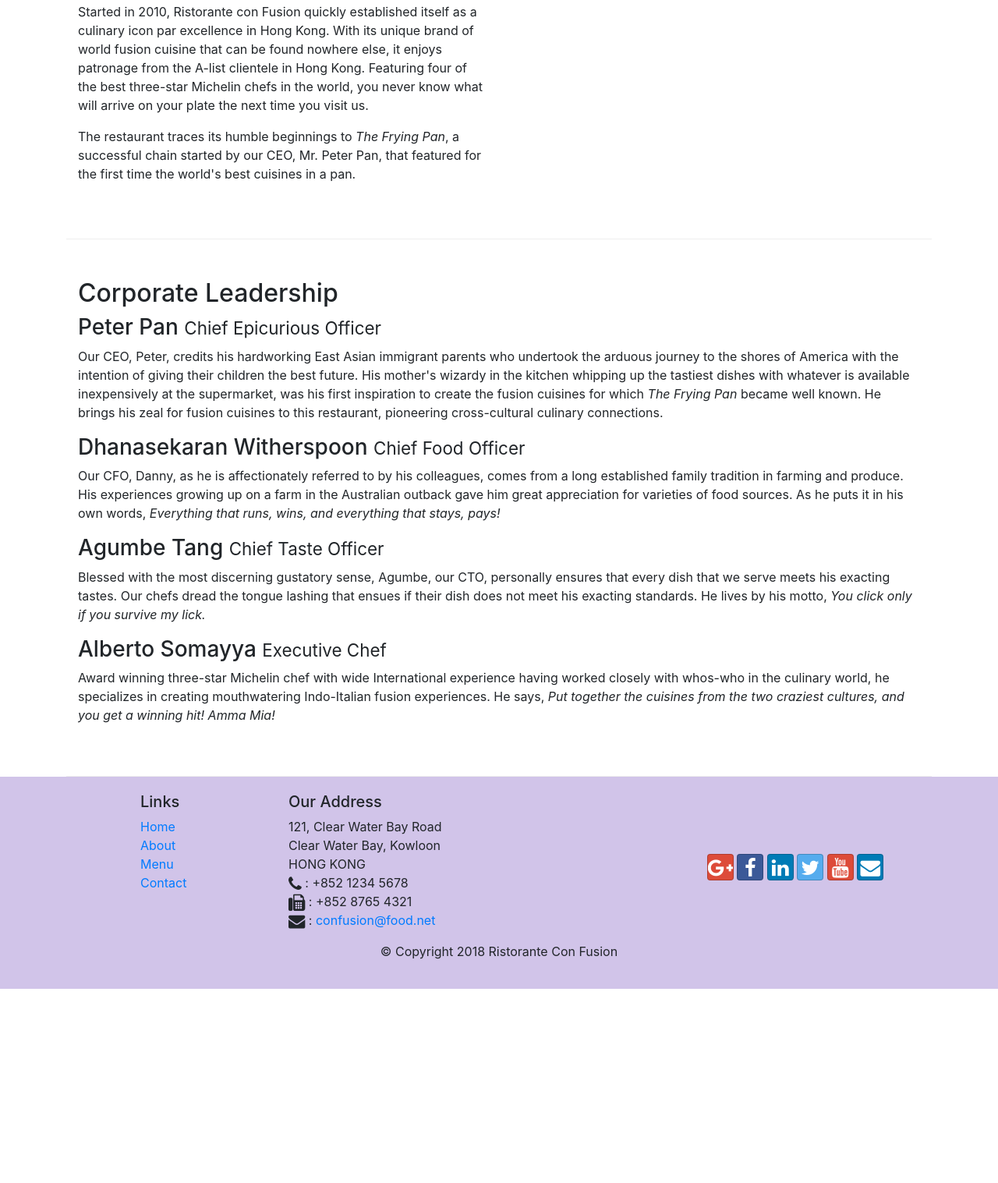
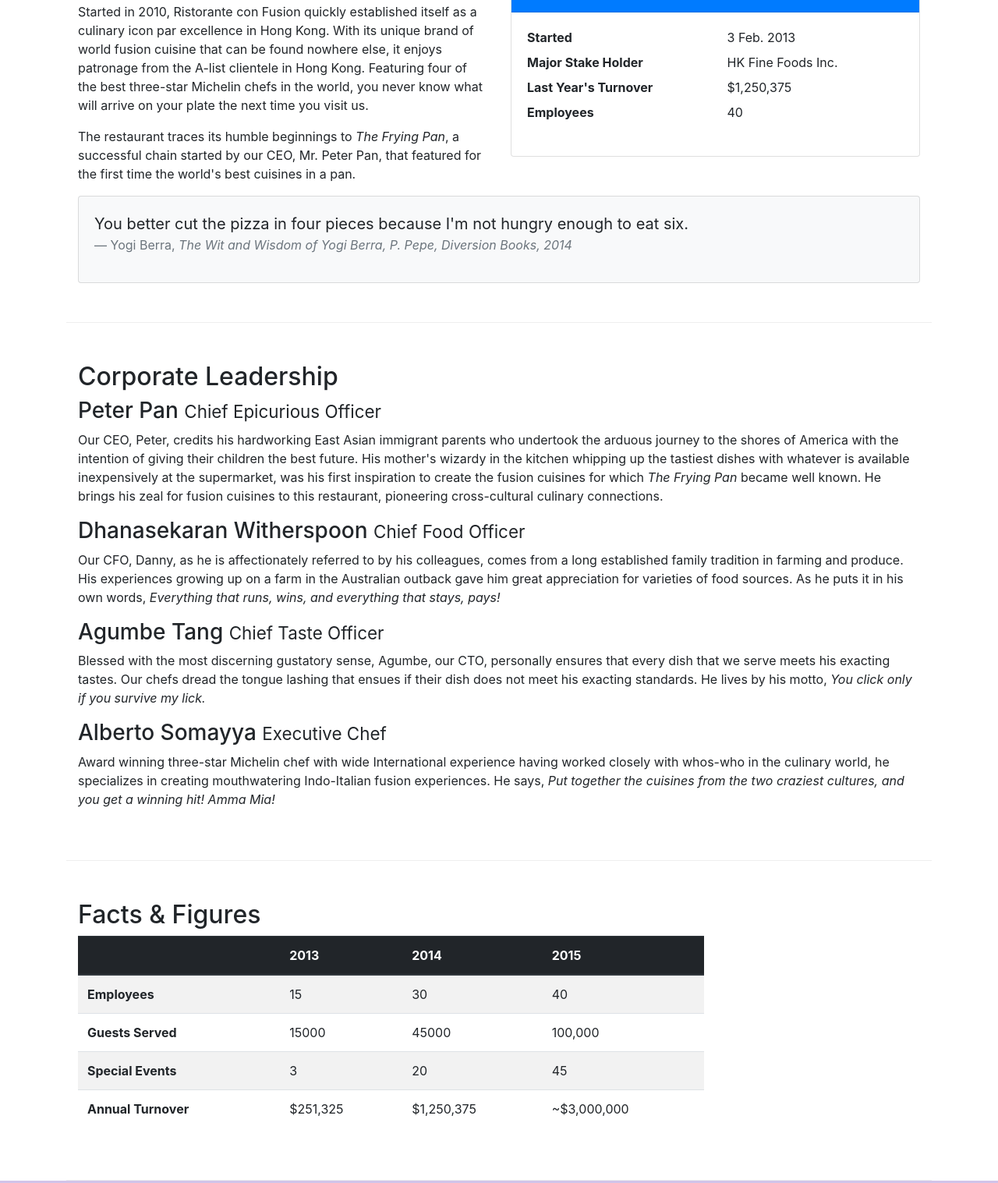
Before and after one commit to kevingeother/Full-Stack, a website: page Bootstrap4/conFusion/aboutus.html in a window 1280 px wide. Shown: the part 558-2075 px from the top of the page at 78% size. Before the commit the page ends 1826 px from the top, so only its background shows below. Drawn offline with nearby package versions, Linux system fonts and the light colour scheme.

Commit message:
Tables and Cards

```diff
--- a/Bootstrap4/conFusion/aboutus.html
+++ b/Bootstrap4/conFusion/aboutus.html
@@ -59,12 +59,40 @@
         </div>
 
         <div class="row row-content">
-            <div class = "col-12 col-sm-6">
+            <div class = "col-sm-6">
                 <h2>Our History</h2>
                 <p>Started in 2010, Ristorante con Fusion quickly established itself as a culinary icon par excellence in Hong Kong. With its unique brand of world fusion cuisine that can be found nowhere else, it enjoys patronage from the A-list clientele in Hong Kong.  Featuring four of the best three-star Michelin chefs in the world, you never know what will arrive on your plate the next time you visit us.</p>
                 <p>The restaurant traces its humble beginnings to <em>The Frying Pan</em>, a successful chain started by our CEO, Mr. Peter Pan, that featured for the first time the world's best cuisines in a pan.</p>
             </div>
-            <div>
+            <div class="col-12 col-sm-6">
+                <div class="card">
+                    <h3 class="card-header bg-primary text-white">Facts At a Glance</h3>
+                    <div class="card-body">
+                        <dl class="row">
+                            <dt class="col-6">Started</dt>
+                            <dd class="col-6">3 Feb. 2013</dd>
+                            <dt class="col-6">Major Stake Holder</dt>
+                            <dd class="col-6">HK Fine Foods Inc.</dd>
+                            <dt class="col-6">Last Year's Turnover</dt>
+                            <dd class="col-6">$1,250,375</dd>
+                            <dt class="col-6">Employees</dt>
+                            <dd class="col-6">40</dd>
+                        </dl>
+                    </div>
+                </div>
+            </div>
+            <div class="col-12">
+                <div class="card card-body bg-light">
+                    <blockquote class="blockquote">
+                        <p class="mb-0">You better cut the pizza in four pieces because
+                            I'm not hungry enough to eat six.
+                        </p>
+                        <footer class="blockquote-footer">Yogi Berra,
+                            <cite title="Source Title">The Wit and Wisdom of Yogi Berra,
+                            P. Pepe, Diversion Books, 2014</cite>
+                        </footer>
+                    </blockquote>
+                </div>
             </div>
         </div>
 
@@ -82,7 +110,52 @@
                 <p class="d-none d-sm-block">Award winning three-star Michelin chef with wide International experience having worked closely with whos-who in the culinary world, he specializes in creating mouthwatering Indo-Italian fusion experiences. He says, <em>Put together the cuisines from the two craziest cultures, and you get a winning hit! Amma Mia!</em></p>
             </div>
        </div>
+       <div class="row row-content">
+           <div class="col-12 col-sm-9">
+               <h2>Facts &amp; Figures</h2>
+               <div class="table-responsive">
+                    <table class="table table-striped">
+                        <thead class="thead-dark">
+                            <tr>
+                                <th>&nbsp;</th>
+                                <th>2013</th>
+                                <th>2014</th>
+                                <th>2015</th>
+                            </tr>
+                        </thead>
+                        <tbody>
+                            <tr>
+                                <th>Employees</th>
+                                <td>15</td>
+                                <td>30</td>
+                                <td>40</td>
+                            </tr>
+                            <tr>
+                                <th>Guests Served</th>
+                                <td>15000</td>
+                                <td>45000</td>
+                                <td>100,000</td>
+                            </tr>
+                            <tr>
+                                <th>Special Events</th>
+                                <td>3</td>
+                                <td>20</td>
+                                <td>45</td>
+                            </tr>
+                            <tr>
+                                <th>Annual Turnover</th>
+                                <td>$251,325</td>
+                                <td>$1,250,375</td>
+                                <td>~$3,000,000</td>
+                            </tr>
+                        </tbody>
+                    </table>
+                </div>
+           </div>
+           <div class="col-12 col-sm-9">
 
+           </div>
+       </div>
     </div>
 
     <footer class="footer">
```
